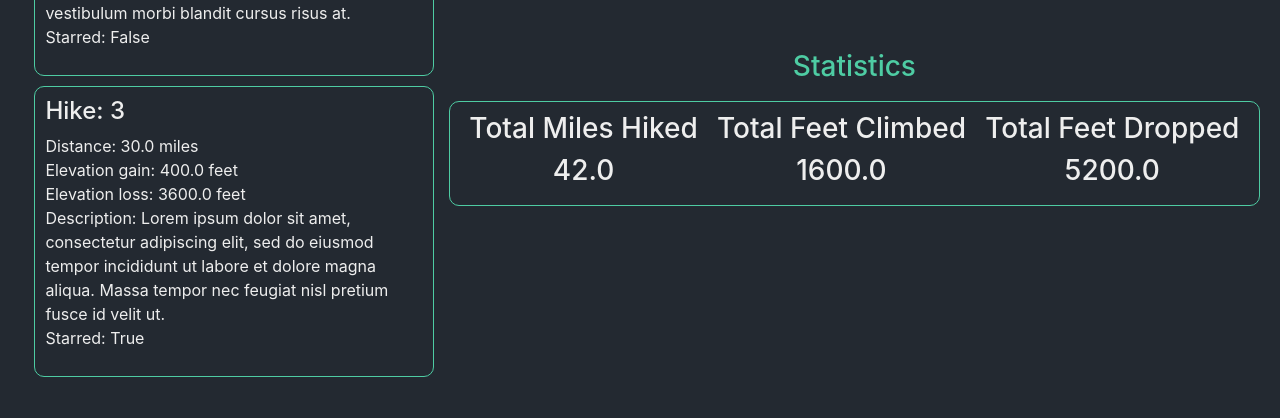
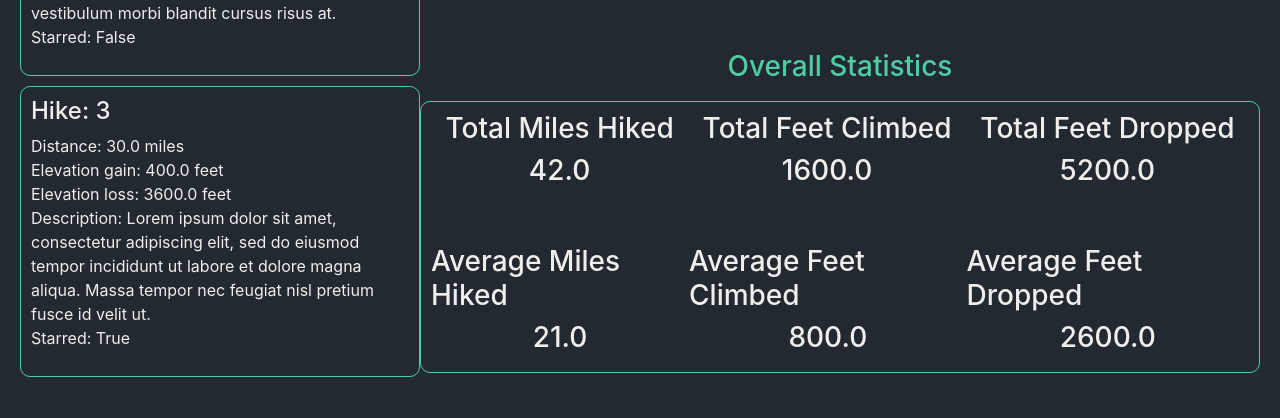
Before and after one commit to mdrewry/TrailTracker, a Django app: page / in a window 1280 px wide. Shown: the part 432-850 px from the top of the page. Run offline with Django 3.2, Linux system fonts and the light colour scheme; data comes from the database, SQL or seed files in the repository; some libraries are stand-ins or nearby versions.

Commit message:
-added average stats

```diff
--- a/dashboard/static/css/styles.css
+++ b/dashboard/static/css/styles.css
@@ -27,6 +27,10 @@ a:hover {
 .spacer {
   width: 10px;
   height: 10px;
+}
+.spacer50 {
+  width: 50px;
+  height: 50px;
 }
 .navbar {
   display: flex;
@@ -107,9 +111,14 @@ a:hover {
   margin-top: 10px;
   width: 100%;
   display: flex;
+  flex-direction: column;
+}
+.stats-row {
+  display: flex;
   flex-direction: row;
   align-items: center;
   justify-content: space-around;
+  width: 100%;
 }
 .col-center {
   display: flex;
--- a/dashboard/views.py
+++ b/dashboard/views.py
@@ -17,7 +17,11 @@ def feed(request):
         total_miles += hike.miles;
         total_elevation_gain+=hike.elevationGain;
         total_elevation_loss+=hike.elevationLoss;
-    return render(request, 'feed.html' , {'hikes': hikes, 'total_miles': total_miles, 'total_elevation_gain':total_elevation_gain, 'total_elevation_loss':total_elevation_loss});
+    num_hikes = len(hikes)
+    average_miles= total_miles/num_hikes;
+    average_elevation_gain= total_elevation_gain/num_hikes;
+    average_elevation_loss= total_elevation_loss/num_hikes;
+    return render(request, 'feed.html' , {'hikes': hikes, 'total_miles': total_miles, 'total_elevation_gain':total_elevation_gain, 'total_elevation_loss':total_elevation_loss, 'average_miles': average_miles, 'average_elevation_gain':average_elevation_gain, 'average_elevation_loss':average_elevation_loss});
 
 def viewEntry(request,id):
     return render(request,'viewEntry.html',{'hike':Hike.objects.get(pk=id)})
--- a/templates/feed.html
+++ b/templates/feed.html
@@ -33,8 +33,9 @@
       defer
       src="https://maps.googleapis.com/maps/api/js?key=AIzaSyC323TW3StvvPi9Nqpm_XqaIFOBJDp4O1I&callback=initMap"
     ></script>
-    <h3 class="stats-title">Statistics</h3>
+    <h3 class="stats-title">Overall Statistics</h3>
     <div class="stats">
+      <div class="stats-row">
         <div class="col-center">
           <h3 class="content-text">Total Miles Hiked</h3>
           <h3 class="content-text">{{total_miles}}</h3>
@@ -48,6 +49,22 @@
           <h3 class="content-text">{{total_elevation_loss}}</h3>
         </div>
       </div>
+      <div class="spacer50"></div>
+      <div class="stats-row">
+        <div class="col-center">
+          <h3 class="content-text">Average Miles Hiked</h3>
+          <h3 class="content-text">{{average_miles}}</h3>
+        </div>
+        <div class="col-center">
+          <h3 class="content-text">Average Feet Climbed</h3>
+          <h3 class="content-text">{{average_elevation_gain}}</h3>
+        </div>
+        <div class="col-center">
+          <h3 class="content-text">Average Feet Dropped</h3>
+          <h3 class="content-text">{{average_elevation_loss}}</h3>
+        </div>
+      </div>
+    </div>
   </div>
 </div>
 {% endblock %}
```
Lines whose indentation alone changed are shown as unchanged.
